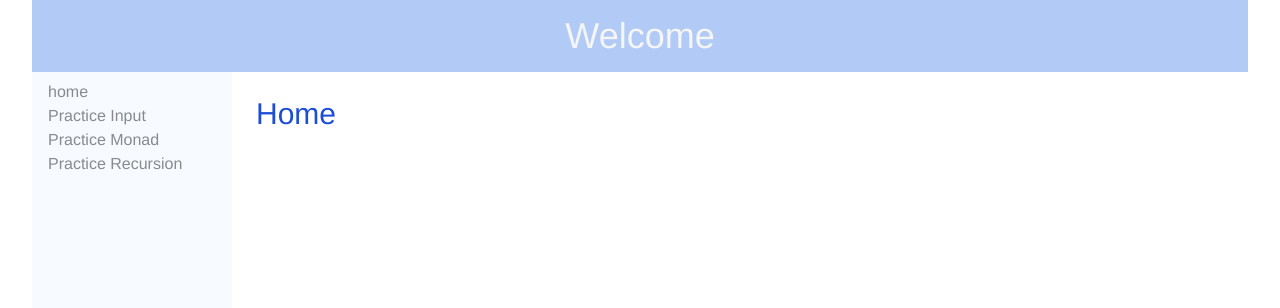
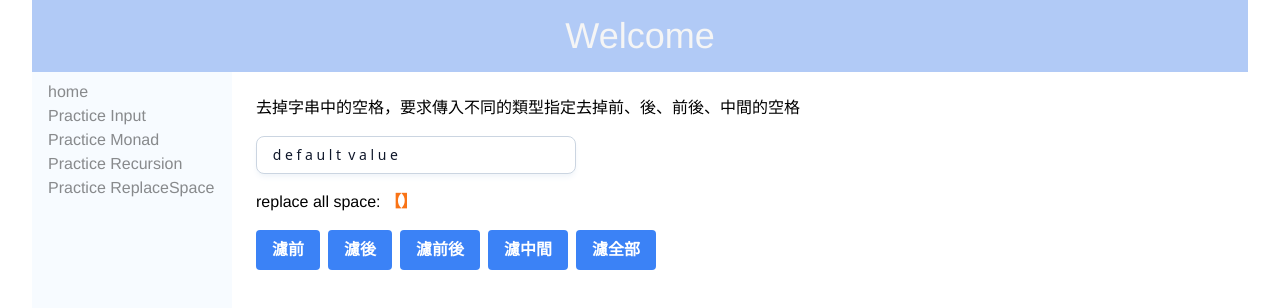
Before and after one commit to sarmiley/matt-react-vite-practice, a React (Vite) app: page /ReplaceSpace in a window 1280 px wide. Before the commit this address led to /. Shown: the top 308 px of the page. Built offline with nearby package versions, Linux system fonts and the light colour scheme; no server answers.

Commit message:
replace space by replace type

```diff
--- a/src/router/index.tsx
+++ b/src/router/index.tsx
@@ -1,17 +1,18 @@
 import App from "@/App"
+import { AppEnvEnum } from "@/enums/common"
+import { CommonRoute } from "@/layout/CommonRoute"
 import React, { lazy } from "react"
 import { Navigate, createBrowserRouter } from "react-router-dom"
-import { AppEnvEnum } from "@/enums/common"
-import { CommonRoute } from "@/layout/CommonRoute"
 // 動態載入 component 達到 code splitting  效果，減少第一次載入頁面所需的 bundle size
 const PublicLayout = lazy(() => import("@/views/Public"))
 const DevLayout = lazy(() => import("@/views/Dev"))
 const HomeLayout = lazy(() => import("@/views/Home"))
 
+import Home from "@/views/Public/Home"
 import PracticeInput from "@/views/Public/PracticeInput"
-import Home from "@/views/Public/Home"
 import PracticeMonad from "@/views/Public/PracticeMonad"
 import Recursion from "@/views/Public/Recursion"
+import ReplaceSpace from "@/views/Public/ReplaceSpace"
 
 // 若 component 尚未載入完成，則顯示 ...
 const Suspense = (component: JSX.Element) => (
@@ -48,6 +49,11 @@ export const router = createBrowserRouter([
             id: "Practice Recursion",
             path: "Recursion",
             element: Suspense(<CommonRoute children={<Recursion />} />),
+          },
+          {
+            id: "Practice ReplaceSpace",
+            path: "ReplaceSpace",
+            element: Suspense(<CommonRoute children={<ReplaceSpace />} />),
           },
         ],
       },
--- /dev/null
+++ b/src/views/Public/ReplaceSpace/index.tsx
@@ -0,0 +1,105 @@
+import { Button, Input } from "@mui/base"
+import {
+  MouseEventHandler,
+  PropsWithChildren,
+  useCallback,
+  useState,
+} from "react"
+
+const ReplaceSpace = () => {
+  const [input, setInput] = useState(" d e f a u l t  v a l u e ")
+  const [filteredString, setFilteredString] = useState("")
+
+  const handleChange = (e: React.ChangeEvent<HTMLInputElement>) => {
+    setInput(e.target.value)
+  }
+
+  type ReplaceType = "before" | "after" | "beforeAfter" | "middle" | "all"
+  const replaceAllSpace = useCallback((type: ReplaceType) => {
+    const getRegByType: Record<ReplaceType, RegExp> = {
+      before: /^\s*/,
+      after: /(\s*$)/g,
+      beforeAfter: /^\s*|\s*$/g,
+      middle: /\s+/g,
+      all: /\s*/g,
+    }
+    return (str: string): string => {
+      let newStr = str.replace(getRegByType[type], "")
+      if (type == "middle") {
+        const regLeftMatch: RegExpMatchArray | null = str.match(/(^\s*)/g)
+        const regRightMatch: RegExpMatchArray | null = str.match(/(\s*$)/g)
+        const regLeft: string = regLeftMatch ? regLeftMatch[0] : ""
+        const regRight: string = regRightMatch ? regRightMatch[0] : ""
+        newStr = regLeft + newStr + regRight
+      }
+      return newStr
+    }
+  }, [])
+
+  const handleReplaceAllSpace = useCallback(
+    (str: string, type: ReplaceType) => {
+      const result = replaceAllSpace(type)(str)
+      setFilteredString(result)
+    },
+    [replaceAllSpace]
+  )
+
+  const CustomBtn = ({
+    onClick,
+    ...prop
+  }: PropsWithChildren<{ onClick: MouseEventHandler<HTMLButtonElement> }>) => {
+    return (
+      <Button
+        onClick={onClick}
+        {...prop}
+        className="bg-blue-500 hover:bg-blue-700 text-white font-bold py-2 px-4 rounded mr-2"
+      />
+    )
+  }
+
+  return (
+    <>
+      <div className="mb-4">
+        去掉字串中的空格，要求傳入不同的類型指定去掉前、後、前後、中間的空格
+      </div>
+      <div>
+        <Input
+          slotProps={{
+            input: {
+              className:
+                "w-80 text-sm font-sans font-normal leading-5 px-3 py-2 rounded-lg shadow-md shadow-slate-100  focus:shadow-outline-blue  focus:shadow-lg border border-solid border-slate-300 hover:border-blue-500  focus:border-blue-500  text-slate-900 focus-visible:outline-0",
+            },
+          }}
+          placeholder="Type something…"
+          value={input}
+          onChange={handleChange}
+        ></Input>
+      </div>
+
+      <div className="my-4">
+        replace all space:{" "}
+        <span className="text-orange-500 font-bold">【{filteredString}】</span>
+      </div>
+
+      <div className="btn-container">
+        <CustomBtn onClick={() => handleReplaceAllSpace(input, "before")}>
+          濾前
+        </CustomBtn>
+        <CustomBtn onClick={() => handleReplaceAllSpace(input, "after")}>
+          濾後
+        </CustomBtn>
+        <CustomBtn onClick={() => handleReplaceAllSpace(input, "beforeAfter")}>
+          濾前後
+        </CustomBtn>
+        <CustomBtn onClick={() => handleReplaceAllSpace(input, "middle")}>
+          濾中間
+        </CustomBtn>
+        <CustomBtn onClick={() => handleReplaceAllSpace(input, "all")}>
+          濾全部
+        </CustomBtn>
+      </div>
+    </>
+  )
+}
+
+export default ReplaceSpace
```
